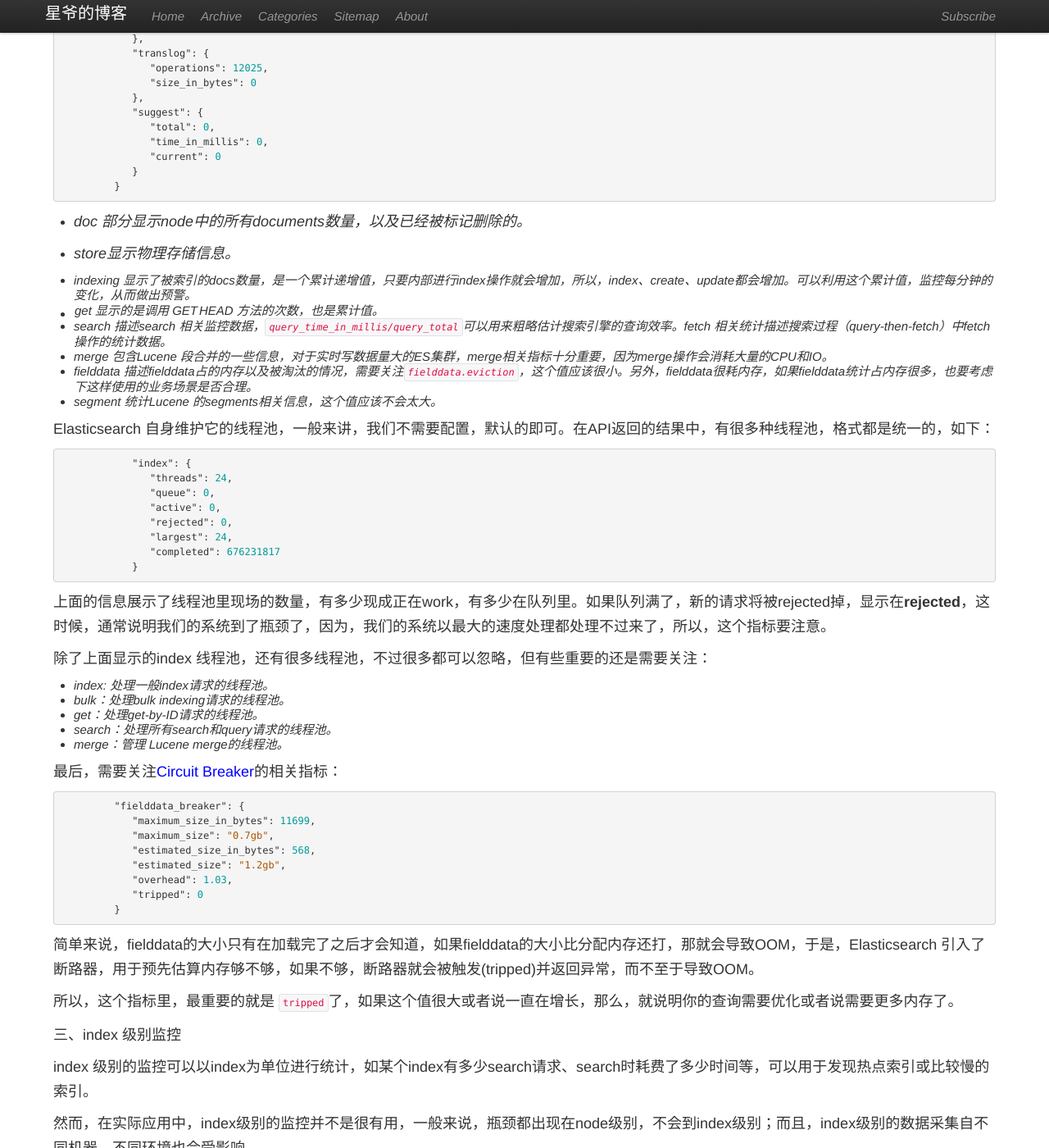
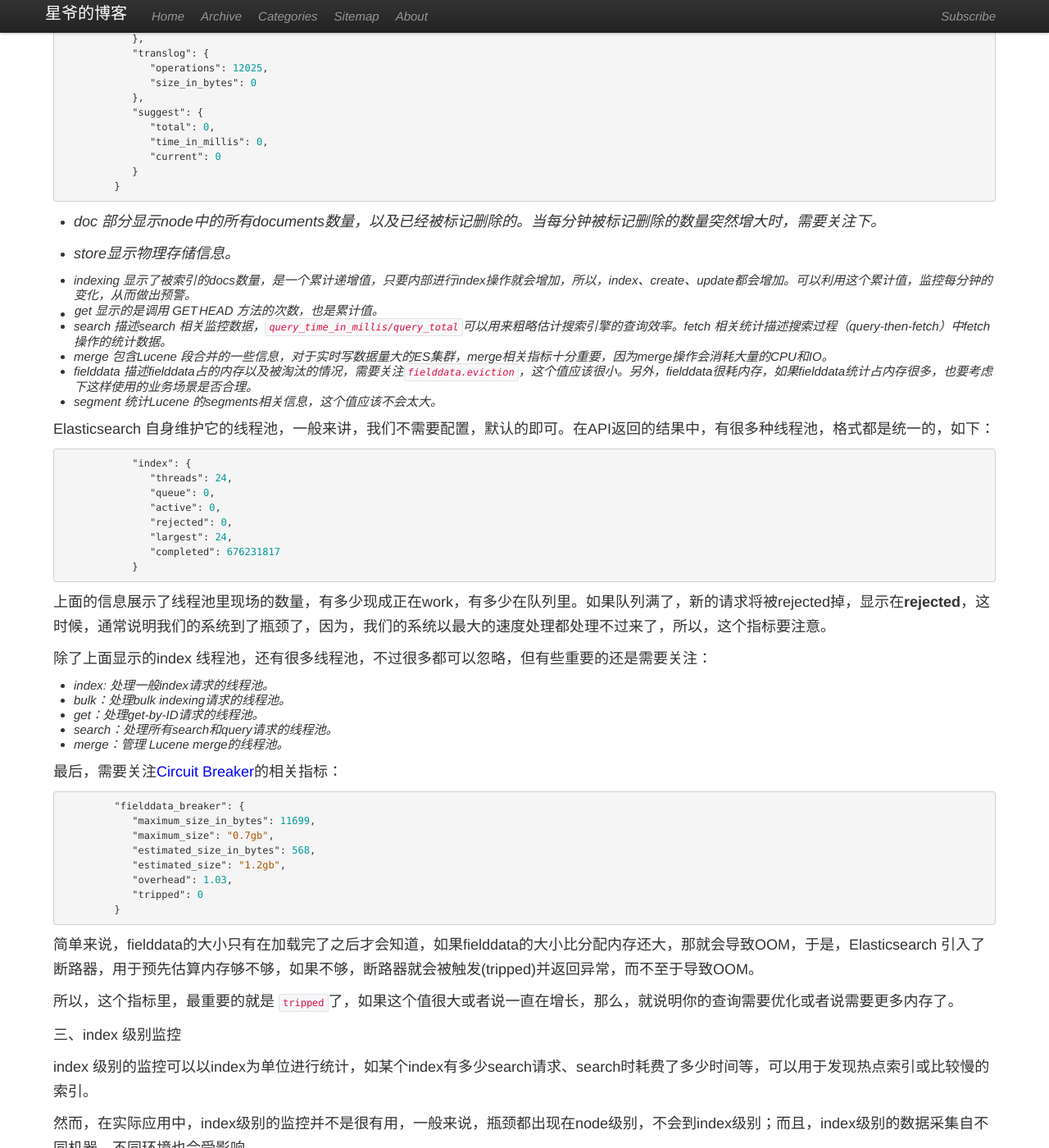
Before and after one commit to lxWei/lxwei.github.com, a Jekyll site: the page built from _posts/2016/2016-10-15-Elasticsearch 集群的监控与报警.md, in a window 1280 px wide and 1400 px high, scrolled down 3939 px. Shown: the whole window at 82% size. Built offline with Jekyll 4.4.1, drawn with Linux system fonts in a browser that asks for light colours; nearby versions of some CDN libraries; comment, search, counter and statistics services are not loaded; some of the changed text lies outside the part shown.

Commit message:
es monitor

````diff
--- a/_posts/2016/2016-10-15-Elasticsearch 集群的监控与报警.md
+++ b/_posts/2016/2016-10-15-Elasticsearch 集群的监控与报警.md
@@ -91,7 +91,7 @@ Elasticsearch 提供了丰富的API接口以便于采集集群、node、index等
 indices部分如下：
 
 ```json
-       "indices": {
+  		"indices": {
             "docs": {
                "count": 3344,
                "deleted": 983
@@ -188,7 +188,7 @@ indices部分如下：
          }
 ```
 
-* doc 部分显示node中的所有documents数量，以及已经被标记删除的。
+* doc 部分显示node中的所有documents数量，以及已经被标记删除的。当每分钟被标记删除的数量突然增大时，需要关注下。
 
 
 * store显示物理存储信息。
@@ -237,7 +237,7 @@ Elasticsearch 自身维护它的线程池，一般来讲，我们不需要配置
          }
 ```
 
-简单来说，fielddata的大小只有在加载完了之后才会知道，如果fielddata的大小比分配内存还打，那就会导致OOM，于是，Elasticsearch 引入了断路器，用于预先估算内存够不够，如果不够，断路器就会被触发(tripped)并返回异常，而不至于导致OOM。
+简单来说，fielddata的大小只有在加载完了之后才会知道，如果fielddata的大小比分配内存还大，那就会导致OOM，于是，Elasticsearch 引入了断路器，用于预先估算内存够不够，如果不够，断路器就会被触发(tripped)并返回异常，而不至于导致OOM。
 
 所以，这个指标里，最重要的就是 ```tripped```了，如果这个值很大或者说一直在增长，那么，就说明你的查询需要优化或者说需要更多内存了。
 
````
Also changed, not shown: other parts of _posts/2016/2016-10-15-Elasticsearch 集群的监控与报警.md (+1 -1 lines).
